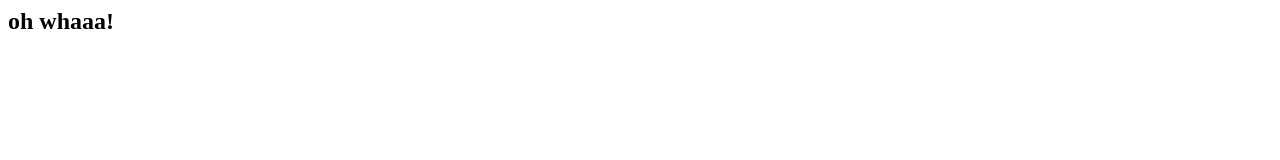
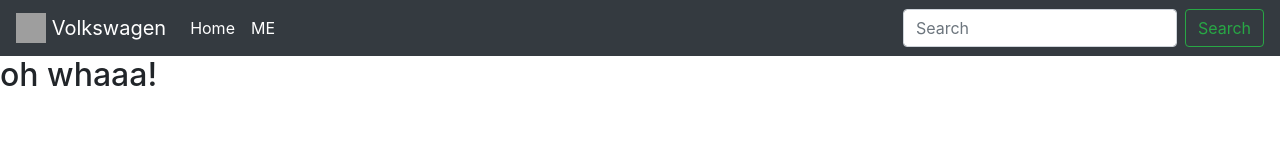
Before and after one commit to kapcan88/cursuri_stackblitz, a plain HTML site: page me.html in a window 1280 px wide. Drawn offline with nearby package versions, Linux system fonts and the light colour scheme; grey boxes are pictures that could not be loaded.

Commit message:
homework

```diff
--- a/me.html
+++ b/me.html
@@ -3,6 +3,46 @@
     <link rel="stylesheet" type="text/css" href="styles.css">
   </head>
   <body>
+  <head>
+    <link 	<link rel="stylesheet" href="https://cdn.jsdelivr.net/npm/bootstrap@4.5.3/dist/css/bootstrap.min.css"
+		integrity="sha384-TX8t27EcRE3e/ihU7zmQxVncDAy5uIKz4rEkgIXeMed4M0jlfIDPvg6uqKI2xXr2" crossorigin="anonymous">
+  </head>
+  <body>
+<nav class="navbar navbar-expand navbar-dark bg-dark">
+  <!-- Navbar content -->
+
+  <a class="navbar-brand" href="#">
+    <img src="https://upload.wikimedia.org/wikipedia/commons/6/6d/Volkswagen_logo_2019.svg" width="30" height="30" class="d-inline-block align-top" alt="">
+    Volkswagen
+  </a>
+
+
+  <div class="collapse navbar-collapse" id="navbarTogglerDemo01">
+
+    <ul class="navbar-nav mr-auto mt-2 mt-lg-0">
+      <li class="nav-item active">
+        <a class="nav-link" href="/index.html">Home <span class="sr-only">(current)
+          </span></a>
+      </li>
+   <li class="nav-item active">
+        <a class="nav-link" href="/me.html">ME <span class="sr-only">(current)
+          </span></a>
+      </li>
+
+    </ul>
+
+  </div>
+
+
+  <form class="form-inline my-2 my-lg-0">
+      <input class="form-control mr-sm-2" type="search" placeholder="Search" aria-label="Search">
+      <button class="btn btn-outline-success my-2 my-sm-0" type="submit">Search</button>
+    </form>
+
+</nav>
+
+
+
     <h2>oh whaaa!</h2>
   </body>
 </html>
```
Also changed, not shown: homework/index2.html (added).
